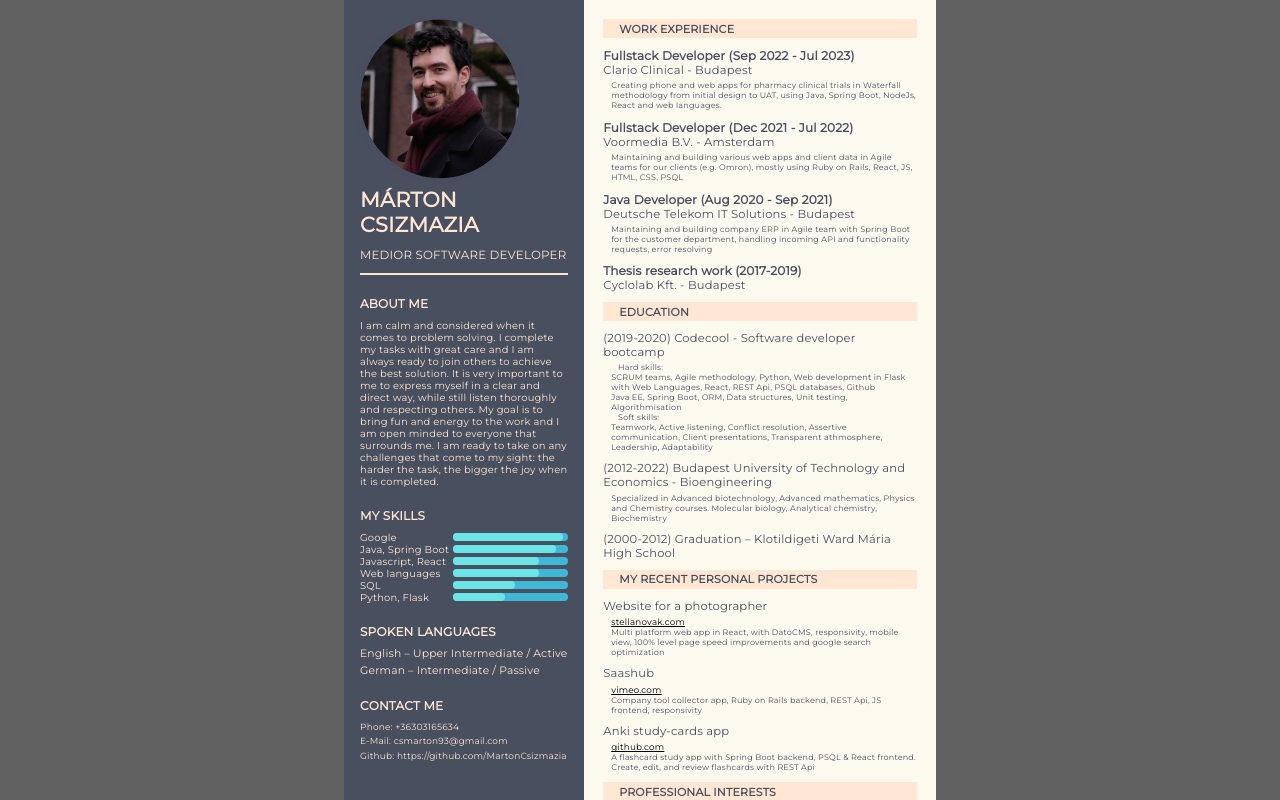
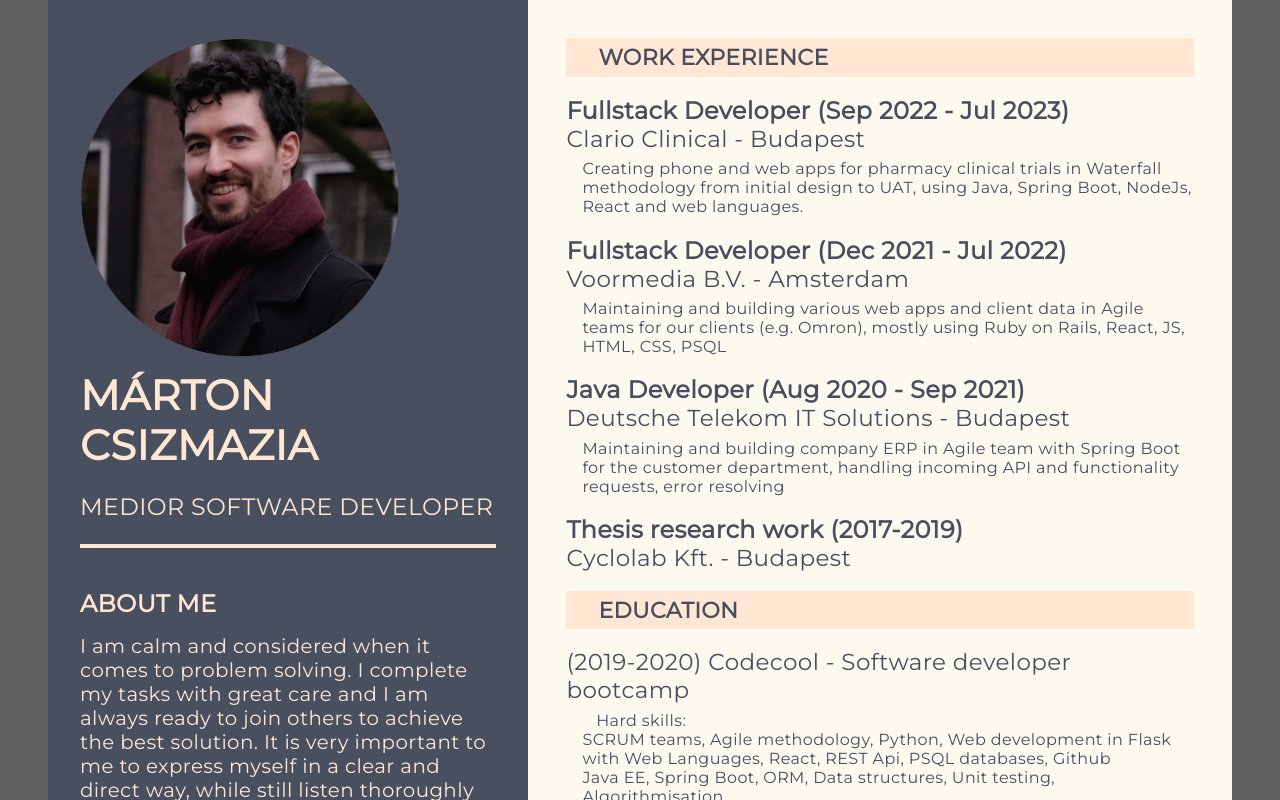
Before and after one commit to martoncsizmazia93/cvinreact, a React (Create React App) app: page / in a window 1280 px wide. Shown: the top 800 px of the page. Built offline with nearby package versions, Linux system fonts and the light colour scheme.

Commit message:
style updated

```diff
--- a/src/App.css
+++ b/src/App.css
@@ -5,13 +5,14 @@
 .App {
   background-color: #606060;
   font-family: "Montserrat";
-  letter-spacing: 0.2px;
+  letter-spacing: 0.4px;
+
 }
 
 
 .cv {
   margin: 0 auto;
-  max-width: 37rem;
+  max-width: 74rem;
   background-color: #fcf9ef;
   display: flex;
 }
@@ -19,26 +20,26 @@
 .left-section{
   background-color: #484f5f;
   flex-grow: 1;
-  max-width: 15rem;
+  max-width: 30rem;
   color: #ffe7d4;
 }
 
 .right-section{
   flex-grow: 2.5;
   color: #494e5f;
-  max-width: 22rem;
+  max-width: 44rem;
 }
 
 .left-section-container{
-  margin: 1rem;
+  margin: 2rem;
 }
 
 /*LEFT SECTION*/
 /*############################################################*/
 
 .photo{
-  max-width: 11rem;
-  margin-left: -0.5rem;
+  max-width: 22rem;
+  margin-left: -1rem;
   overflow: hidden;
 }
 
@@ -50,29 +51,29 @@
 }
 
 .name{
-  font-size: 1.3rem;
+  font-size: 2.6rem;
   font-weight: bold;
 }
 
 .title{
-  font-size: 0.74rem;
+  font-size: 1.48rem;
   font-weight: lighter;
-  margin: 0.7rem 0;
+  margin: 1.4rem 0;
 }
 
 /* Thick border */
 hr.separating-line {
-  border: 1px solid #ffe7d4;
+  border: 2px solid #ffe7d4;
 }
 
 .left-section-title{
-  font-size: 0.75rem;
+  font-size: 1.5rem;
   font-weight: bold;
-  margin: 1.3rem 0 0.5rem 0;
+  margin: 2.6rem 0 1rem 0;
 }
 
 .about-me{
-  font-size: 0.62rem;
+  font-size: 1.24rem;
 }
 
 .skill-container{
@@ -86,14 +87,14 @@ hr.separating-line {
 }
 
 .skill-name{
-  font-size: 0.62rem;
+  font-size: 1.24rem;
 }
 
 .skill-bar {
-  width: 7.2rem;
+  width: 14.4rem;
   background-color: #40b8d5;
-  border-radius: 20px;
-  height: 0.5rem;
+  border-radius: 40px;
+  height: 1rem;
 }
 
 /* INDIVIDUAL BAR'S STYLING, SAME GOES WITH OTHER BARS */
@@ -102,8 +103,8 @@ hr.separating-line {
   width: 20%;
   background-color: #6ce5e8;
   color: #fff;
-  border-radius: 20px;
-  height: 0.5rem;
+  border-radius: 40px;
+  height: 1rem;
 }
 
 .bar-1{
@@ -131,55 +132,55 @@ hr.separating-line {
 }
 
 .spoken-language{
-  font-size: 0.67rem;
+  font-size: 1.34rem;
   margin: 0.3rem 0;
 }
 
 .contact-line{
-  font-size: 0.56rem;
-  margin: 0.2rem 0;
+  font-size: 1.12rem;
+  margin: 0.4rem 0;
 }
 
 /*RIGHT SIDE*/
 /*#############################################################*/
 
 .right-section-container{
-  margin: 1.2rem;
+  margin: 2.4rem;
 }
 
 .right-section-title{
   background-color: #ffe7d4;
-  padding-left: 1rem;
-  height: 1.2rem;
-  font-size: 11px;
+  padding-left: 2rem;
+  height: 2.4rem;
+  font-size: 22px;
   display: flex;
   align-items: center;
   font-weight: bold;
 }
 
 .a-work{
-  margin: 0.6rem 0;
+  margin: 1.2rem 0;
 }
 
 .work-title{
-  font-size: 0.75rem;
+  font-size: 1.5rem;
   font-weight: bold;
 }
 
 .work-location{
-  font-size: 0.72rem;
+  font-size: 1.44rem;
   font-weight: lighter;
 }
 
 .work-describtion{
-  font-size: 0.5rem;
+  font-size: 1rem;
   font-weight: lighter;
-  margin-top: 0.2rem;
-  margin-left: 0.5rem;
+  margin-top: 0.4rem;
+  margin-left: 1rem;
 }
 
 .project-url{
   color: black;
-  font-size: 0.55rem;
+  font-size: 1.1rem;
   text-decoration: underline;
 }
```
